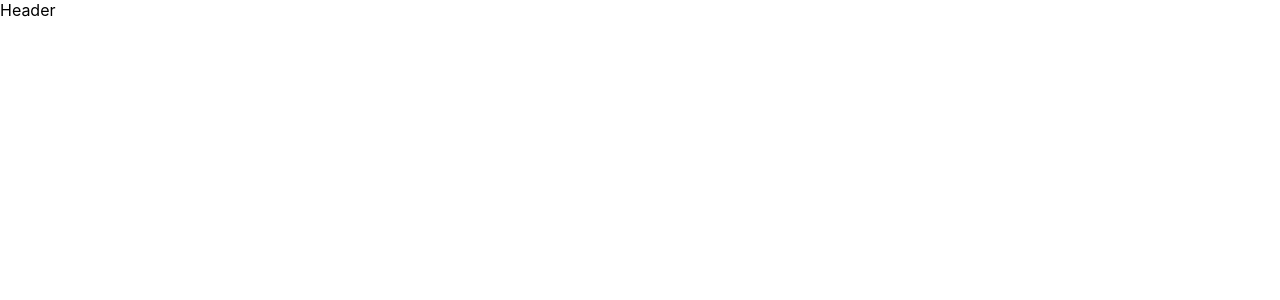
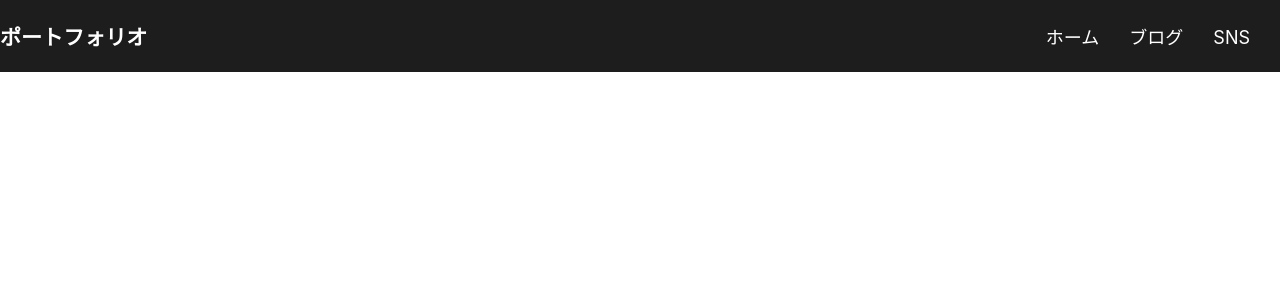
Before and after one commit to kouji2004/react-portfolio, a React (Create React App) app in the folder react-portfolio/: page / in a window 1280 px wide. Shown: the top 300 px of the page. Built offline with nearby package versions, Linux system fonts and the light colour scheme.

Commit message:
headerの作成

```diff
--- a/react-portfolio/src/App.css
+++ b/react-portfolio/src/App.css
@@ -0,0 +1,35 @@
+.App{
+  height: 100%;
+  width: 100vh;
+  font-size: 18px;
+}
+
+header{
+  display: flex;
+  justify-content: space-between;
+  align-items: center;
+  background-color: #1d1d1d;
+  color: white;
+  position: fixed;
+  width: 100%;
+}
+
+header.log h3{
+  font-size: 30px;
+}
+
+nav ul li{
+  list-style: none;
+  display: inline-block;
+  margin-right: 30px;
+}
+
+nav ul li a{
+  text-decoration: none;
+  color: white;
+  transition: all 0.2;
+}
+
+nav ul li a:hover{
+  color: aquamarine;
+}
--- a/react-portfolio/src/Header.js
+++ b/react-portfolio/src/Header.js
@@ -1,7 +1,24 @@
 import React from 'react'
 
 export const Header = () => {
-  return (
-    <div>Header</div>
+  return(
+    <header>
+      <div className='logo'>
+        <h3>ポートフォリオ</h3>
+      </div>
+      <nav>
+        <ul>
+          <li>
+            <a href='#'>ホーム</a>
+          </li>
+          <li>
+            <a href='#'>ブログ</a>
+          </li>
+          <li>
+            <a href='#'>SNS</a>
+          </li>
+        </ul>
+      </nav>
+    </header>
   )
 }
```
